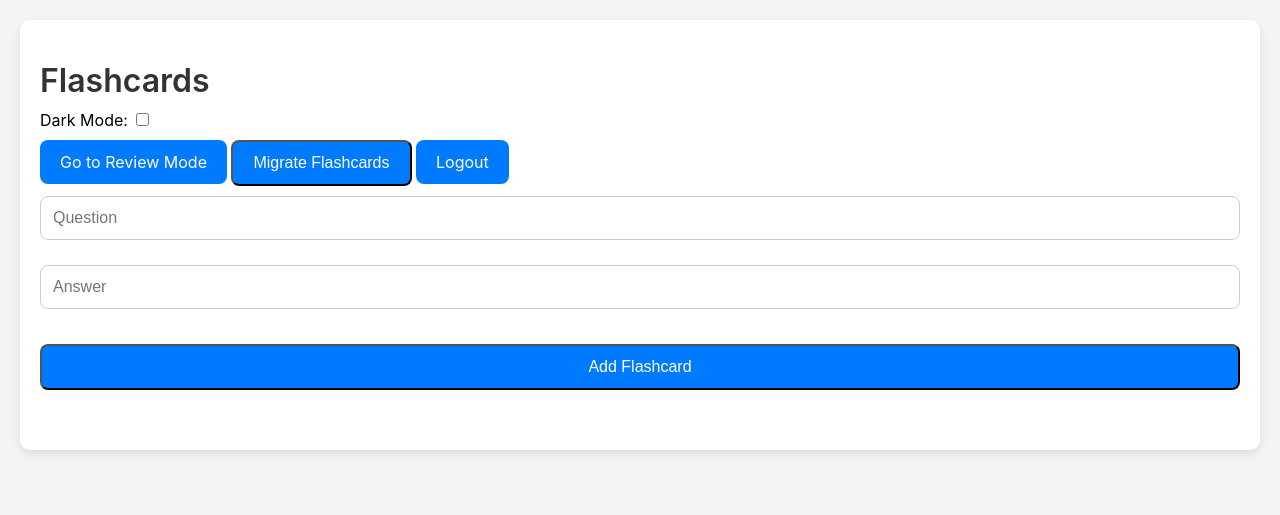
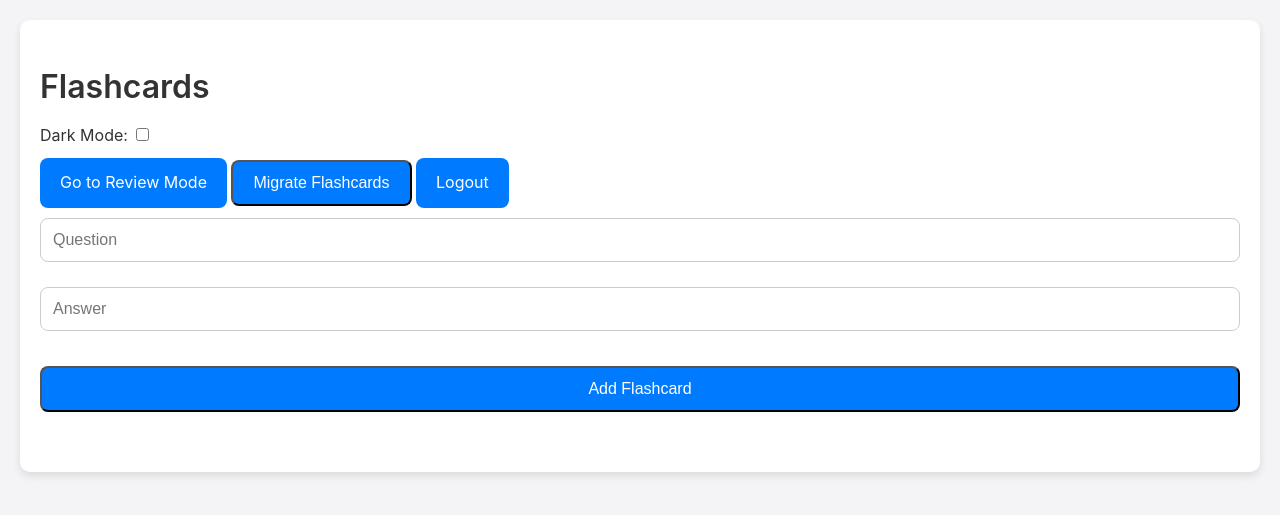
Before and after one commit to panda1312/Scriptura, a Flask app: page / in a window 1280 px wide. Shown: the top 515 px of the page. Run offline with Flask 2, Linux system fonts and the light colour scheme; the visitor is signed in with stand-in values (Sample User, id 1); data comes from the database, SQL or seed files in the repository; data that the repository does not hold is empty.

```diff
--- a/static/style.css
+++ b/static/style.css
@@ -5,6 +5,8 @@ body {
   padding: 20px;
   margin: 0;
   transition: background-color 0.3s, color 0.3s; /* Smooth transition between light and dark modes */
+  line-height: 1.6; /* Improved readability */
+  color: #333; /* Default text color */
 }
 
 /* Dark Mode styles */
@@ -54,6 +56,8 @@ a, button {
   margin: 10px 0;
   text-align: center;
   transition: background-color 0.3s ease;
+  cursor: pointer;
+  box-sizing: border-box; /* Ensure padding doesn't affect size */
 }
 
 /* Dark Mode Links & Buttons */
```
